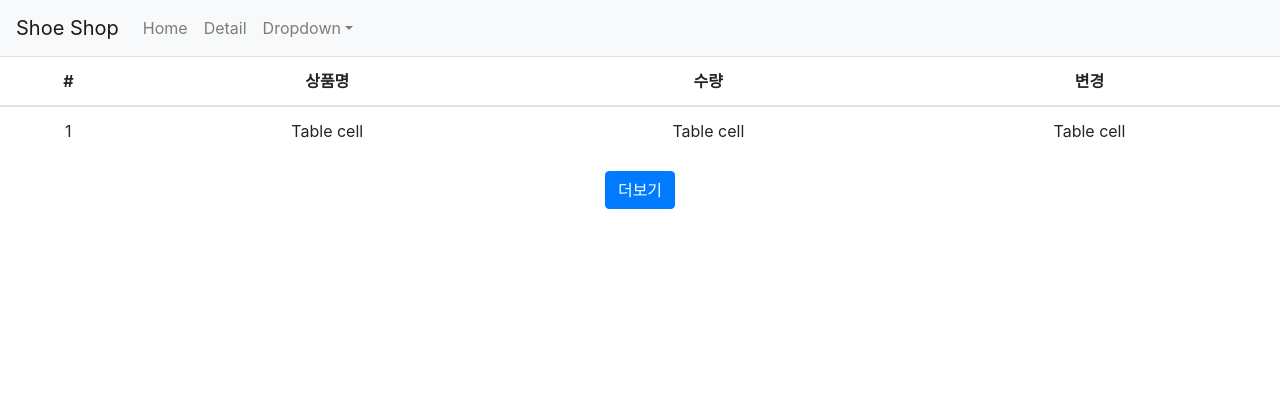
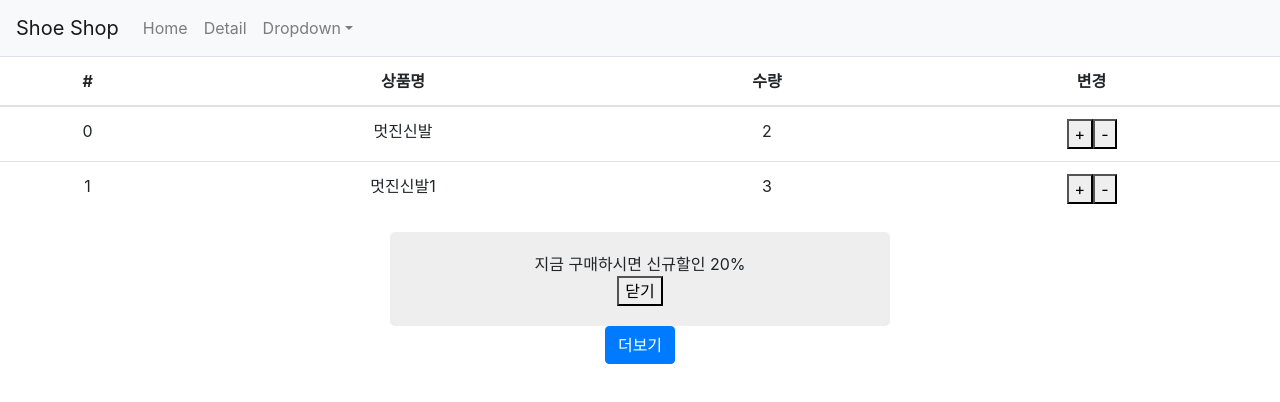
Before and after one commit to jaey5oung/jaey5oung.github.io, a React (Create React App) app: page /cart in a window 1280 px wide. Shown: the top 402 px of the page. Built offline with nearby package versions, Linux system fonts and the light colour scheme.

Commit message:
5/2 redux 상태관리

```diff
--- a/package.json
+++ b/package.json
@@ -12,9 +12,11 @@
     "react": "^17.0.2",
     "react-bootstrap": "^1.5.2",
     "react-dom": "^17.0.2",
+    "react-redux": "^7.2.4",
     "react-router-dom": "^5.2.0",
     "react-scripts": "4.0.3",
     "react-transition-group": "^4.4.1",
+    "redux": "^4.1.0",
     "styled-components": "^5.2.3",
     "web-vitals": "^1.0.1"
   },
--- a/src/App.js
+++ b/src/App.js
@@ -8,6 +8,7 @@ import Detail from './Detail';
 import { Link, Route, Switch } from 'react-router-dom';
 import axios from 'axios';
 import Cart from './Cart';
+import Jordan from './Jordan'
 
 let 재고context = React.createContext();
 let 재고context2 = React.createContext();
@@ -70,6 +71,10 @@ function App() {
         <Route path="/cart">
           <Cart></Cart>
         </Route>
+        <Route path="/jordan">
+          <Jordan></Jordan>
+        </Route>
+
       </Switch>
       <button
         className="btn btn-primary"
--- a/src/Cart.js
+++ b/src/Cart.js
@@ -1,6 +1,7 @@
 import React from 'react';
 import { Table } from 'react-bootstrap';
-function Cart() {
+import { connect } from 'react-redux';
+function Cart(props) {
   return (
     <div>
       <Table responsive>
@@ -13,16 +14,48 @@ function Cart() {
           </tr>
         </thead>
         <tbody>
-          <tr>
-            <td>1</td>
-            <td>Table cell</td>
-            <td>Table cell</td>
-            <td>Table cell</td>
-          </tr>
+          {props.state.map((a, i) => {
+            return (
+              <tr key={i}>
+                <td>{a.id}</td>
+                <td>{a.name}</td>
+                <td>{a.quan}</td>
+                <td>
+                  <button
+                    onClick={() => {
+                      props.dispatch({ type: '수량증가' });
+                    }}
+                  >
+                    +
+                  </button>
+                  <button
+                    onClick={() => {
+                      props.dispatch({ type: '수량감소' });
+                    }}
+                  >
+                    -
+                  </button>
+                </td>
+              </tr>
+            );
+          })}
         </tbody>
       </Table>
+      <div className="my-alert2">
+        <p>지금 구매하시면 신규할인 20%</p>
+        <button>닫기</button>
+      </div>
     </div>
   );
 }
+function state를props화(state) {
+  return {
+    state: state,
+  };
+}
+//5 이 함수는 스토어에있는 state를 props로 변환해주는 함수이다
 
-export default Cart;
+//4 컴포넌트에서 store에 있는 state를 사용하려면 function을 만들고
+//export default connect()()
+
+export default connect(state를props화)(Cart);
--- /dev/null
+++ b/src/Jordan.css
@@ -0,0 +1,4 @@
+.jordan {
+  background-image: url(./assets//20210315-7592818859.png);
+  background-size: contain;
+}
--- /dev/null
+++ b/src/Jordan.js
@@ -0,0 +1,11 @@
+import React from 'react';
+
+function Jordan() {
+  return (
+    <div className="jordan">
+      <p>여기는이제 조단페이지에요</p>
+      <button>결제버튼이에요</button>
+    </div>
+  );
+}
+export default Jordan;
--- a/src/index.js
+++ b/src/index.js
@@ -3,19 +3,42 @@ import ReactDOM from 'react-dom';
 import './index.css';
 import App from './App';
 import reportWebVitals from './reportWebVitals';
+import { Provider } from 'react-redux';
+//1 프로바이더 임포트해오기
 
-import {BrowserRouter} from 'react-router-dom'
+import { BrowserRouter } from 'react-router-dom';
+import { createStore } from 'redux';
+
+let 기본state = [
+  { id: 0, name: '멋진신발', quan: 2 },
+  { id: 1, name: '멋진신발1', quan: 3 },
+];
+function reducer(state = 기본state, 액션) {
+  if (액션.type === '수량증가') {
+    let copy = [...state];
+    copy[0].quan++;
+    return copy;
+  } else if (액션.type === '수량감소') {
+    let copy = [...state];
+    copy[0].quan--;
+    return copy;
+  } else {
+    return state;
+  }
+}
+let store = createStore(reducer);
+
+//3 createStore에 state저장하기
 
 ReactDOM.render(
   <React.StrictMode>
     <BrowserRouter>
-    <App />
+      <Provider store={store}>
+        <App />
+      </Provider>
     </BrowserRouter>
   </React.StrictMode>,
   document.getElementById('root')
 );
-
-// If you want to start measuring performance in your app, pass a function
-// to log results (for example: reportWebVitals(console.log))
-// or send to an analytics endpoint. Learn more: https://bit.ly/CRA-vitals
+//2 프로바이더 임포트해온걸 앱 컴포넌트를 감싸기
 reportWebVitals();
```
Also changed, not shown: src/assets/20210315-7592818859.png (added), 1 other file (tests, documents, lock files or other folders).
